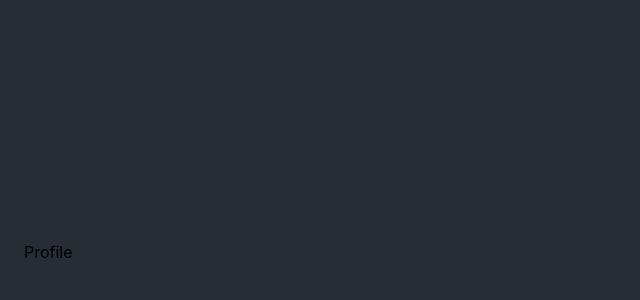
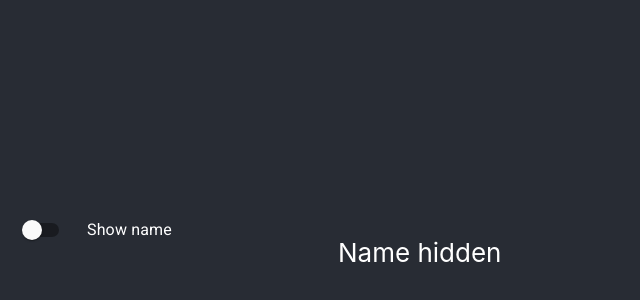
Before and after one commit to K-Real-Mh/ReactJS, a React (Create React App) app: page /profile in a window 1280 px wide. Shown: the part 148-448 px from the top of the page, without its empty margins (0-640 px from the left). Built offline with nearby package versions, Linux system fonts and the light colour scheme.

Commit message:
fifth homework

```diff
--- a/package.json
+++ b/package.json
@@ -9,8 +9,10 @@
     "@testing-library/user-event": "^12.1.10",
     "react": "^17.0.2",
     "react-dom": "^17.0.2",
+    "react-redux": "^7.2.4",
     "react-router-dom": "^5.2.0",
     "react-scripts": "4.0.3",
+    "redux": "^4.1.0",
     "web-vitals": "^1.0.1"
   },
   "scripts": {
--- a/src/index.js
+++ b/src/index.js
@@ -4,11 +4,15 @@ import './index.css';
 import App from './App';
 import reportWebVitals from './reportWebVitals';
 import { BrowserRouter } from 'react-router-dom';
+import { Provider } from 'react-redux';
+import { store } from './store';
 
 ReactDOM.render(
     <React.StrictMode>
         <BrowserRouter>
-            <App/>
+            <Provider store={store}>
+                <App/>
+            </Provider>
         </BrowserRouter>
     </React.StrictMode>,
     document.getElementById('root')
--- a/src/pages/Profile/Profile.js
+++ b/src/pages/Profile/Profile.js
@@ -1,5 +1,37 @@
+import { FormControlLabel, Grid, Switch } from '@material-ui/core';
+import Message from '../../components/Message/Message';
+import { useDispatch, useSelector } from 'react-redux';
+import { useCallback } from 'react';
+import { toggleName } from '../../store/profile/actions';
+
 export default function Profile() {
+    const { showName, name } = useSelector(state => state.profile)
+    const dispatch = useDispatch();
+
+    const setShowName = useCallback(() => {
+        dispatch(toggleName);
+    }, [dispatch])
+
+
     return (
-        <div>Profile</div>
+        <Grid container spacing={3}>
+            <Grid item xs={3}>
+                <FormControlLabel
+                    control={
+                        <Switch
+                            checked={showName}
+                            value={showName}
+                            onChange={setShowName}
+                            name="showName"
+                            color="primary"
+                        />
+                    }
+                    label="Show name"
+                />
+            </Grid>
+            <Grid item xs={8}>
+                {showName ? <Message text={name} /> : <Message text="Name hidden" />}
+            </Grid>
+        </Grid>
     );
 }
--- /dev/null
+++ b/src/store/index.js
@@ -0,0 +1,11 @@
+import { combineReducers, createStore } from 'redux';
+import profileReducer from './profile/reducer';
+
+const rootReducer = combineReducers({
+    profile: profileReducer
+})
+
+export const store = createStore(
+    rootReducer,
+    window.__REDUX_DEVTOOLS_EXTENSION__ && window.__REDUX_DEVTOOLS_EXTENSION__()
+)
--- /dev/null
+++ b/src/store/profile/actions.js
@@ -0,0 +1,5 @@
+export const TOGGLE_NAME = "TOGGLE_NAME";
+
+export const toggleName = {
+    type: TOGGLE_NAME
+}
--- /dev/null
+++ b/src/store/profile/reducer.js
@@ -0,0 +1,19 @@
+import { TOGGLE_NAME } from './actions';
+
+const initialState = {
+    showName: false,
+    name: 'John Doe'
+}
+
+export default function profileReducer(state = initialState, action) {
+    switch (action.type) {
+        case TOGGLE_NAME: {
+            return {
+                ...state,
+                showName: !state.showName
+            }
+        }
+        default:
+            return state
+    }
+}
```
Also changed, not shown: 2 other files (tests, documents, lock files or other folders).
